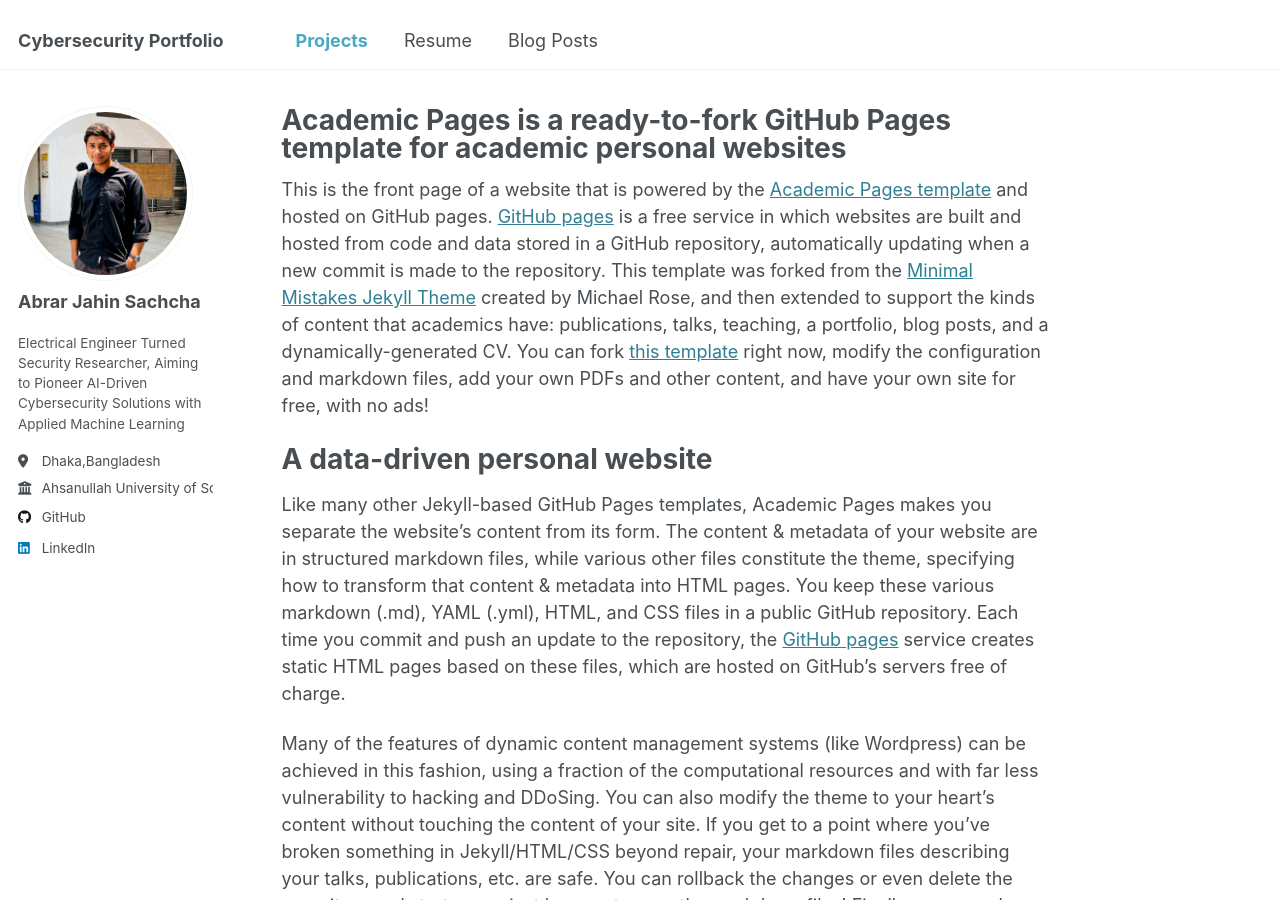
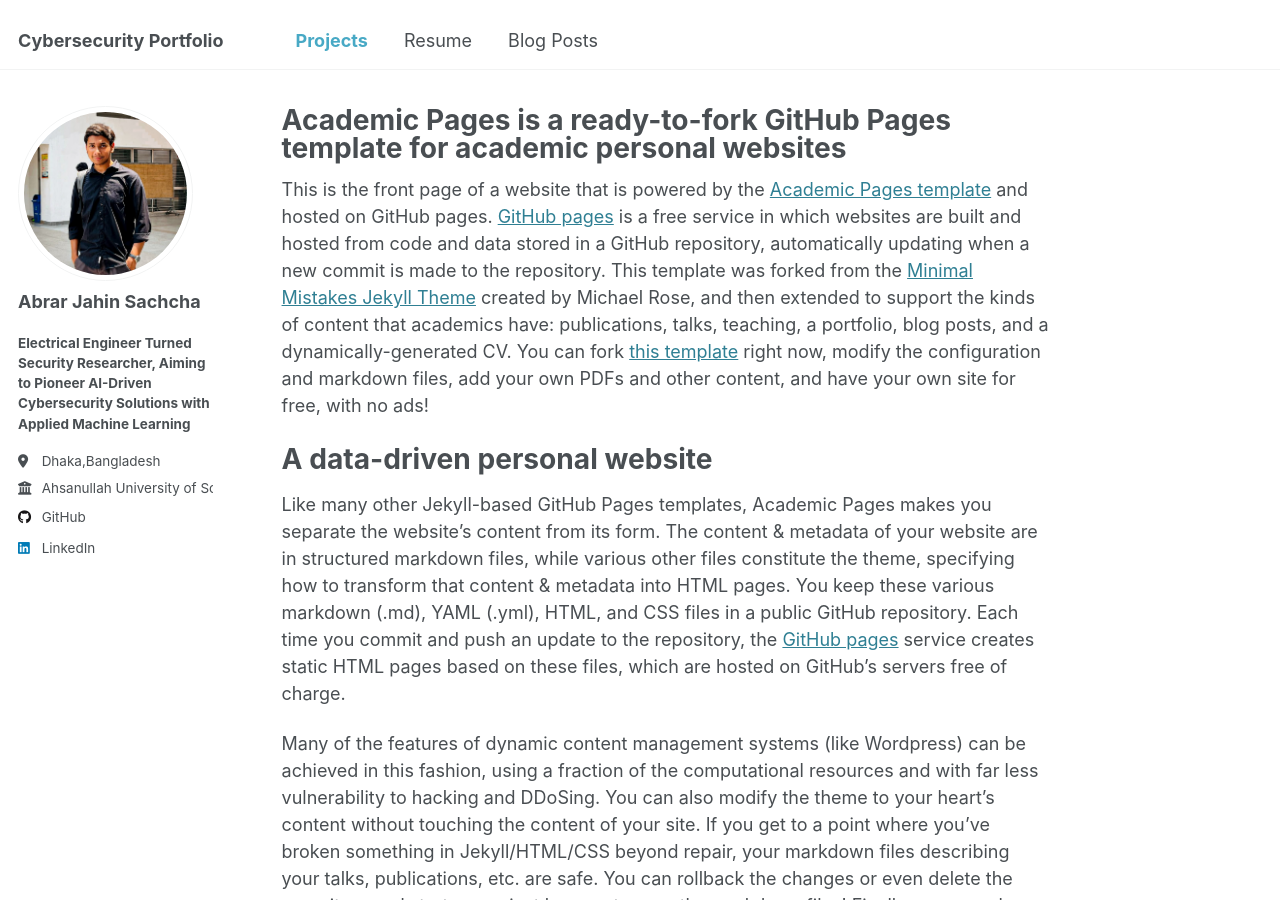
Before and after one commit to AbrarJahin7/cyberportfolio.github.io, a Jekyll site: the page built from _pages/about.md, in a window 1280 px wide and 900 px high. Built offline with Jekyll 4.4.1, drawn with Linux system fonts in a browser that asks for light colours.

Commit message:
Update _config.yml

```diff
--- a/_config.yml
+++ b/_config.yml
@@ -26,7 +26,8 @@ author:
   avatar           : "WhatsApp Image 2025-03-07 at 00.41.17_a6916f50.jpg"
   name             : "Abrar Jahin Sachcha"
   pronouns         : # example: "she/her"
-  bio              : <p style= 'color:#555';>Electrical Engineer Turned Security Researcher, Aiming to Pioneer AI-Driven Cybersecurity Solutions with Applied Machine Learning</p>
+  bio              : <p><strong>Electrical Engineer Turned Security Researcher, Aiming to Pioneer AI-Driven Cybersecurity Solutions with Applied Machine Learning</strong></p>
+
 
 
 
```
